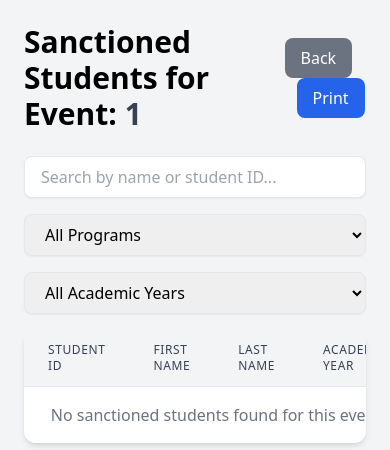
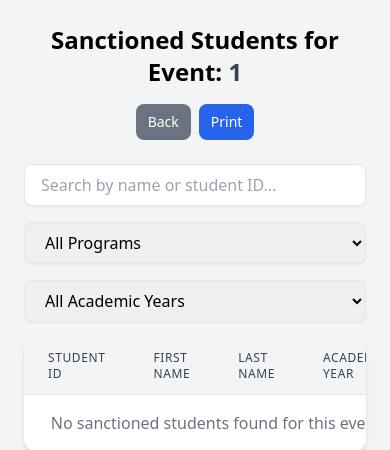
Before and after one commit to jp319/QRCodeAttendance, a PHP site: page /QRCodeAttendance/app/views/view_attendance_record2.php?eventName=1 in a window 390 px wide. Shown: the top 450 px of the page. Run offline with PHP 8.4, Linux system fonts and the light colour scheme; some libraries are stand-ins or nearby versions.

Commit message:
responsive shit

```diff
--- a/app/views/view_attendance_record2.php
+++ b/app/views/view_attendance_record2.php
@@ -25,13 +25,18 @@
     </style>
 </head>
 <body class="bg-gray-100 p-6">
-<div class="flex justify-between items-center mb-6">
-    <h1 class="text-3xl font-bold text-[var(--maroon)]">Sanctioned Students for Event: <span class="text-gray-700"><?php echo htmlspecialchars($_GET['eventName']); ?></span></h1>
-    <div class="space-x-3 no-print">
-        <button onclick="history.back()" class="px-4 py-2 bg-gray-500 text-white rounded-lg hover:bg-gray-600">
+<div class="flex flex-col sm:flex-row justify-between items-center mb-6 space-y-4 sm:space-y-0">
+    <h1 class="text-2xl sm:text-3xl font-bold text-[var(--maroon)] text-center sm:text-left">
+        Sanctioned Students for Event:
+        <span class="text-gray-700"><?php echo htmlspecialchars($_GET['eventName']); ?></span>
+    </h1>
+    <div class="flex flex-wrap justify-center sm:justify-end space-x-2 sm:space-x-3 no-print">
+        <button onclick="history.back()" class="px-3 py-2 sm:px-4 sm:py-2 bg-gray-500 text-white text-sm sm:text-base rounded-lg hover:bg-gray-600">
             Back
         </button>
-        <button onclick="window.print()" class="px-4 py-2 bg-blue-600 text-white rounded-lg hover:bg-blue-700">Print</button>
+        <button onclick="window.print()" class="px-3 py-2 sm:px-4 sm:py-2 bg-blue-600 text-white text-sm sm:text-base rounded-lg hover:bg-blue-700">
+            Print
+        </button>
     </div>
 </div>
 
```
